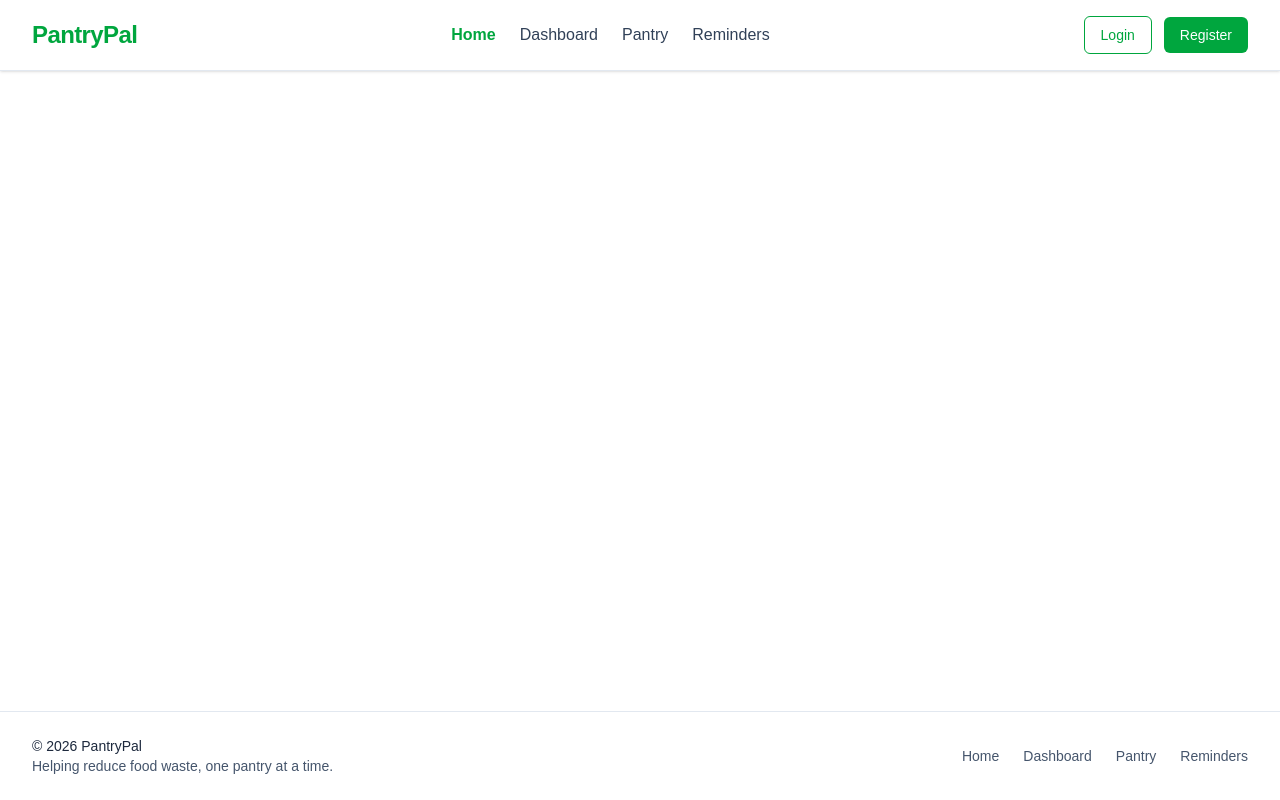
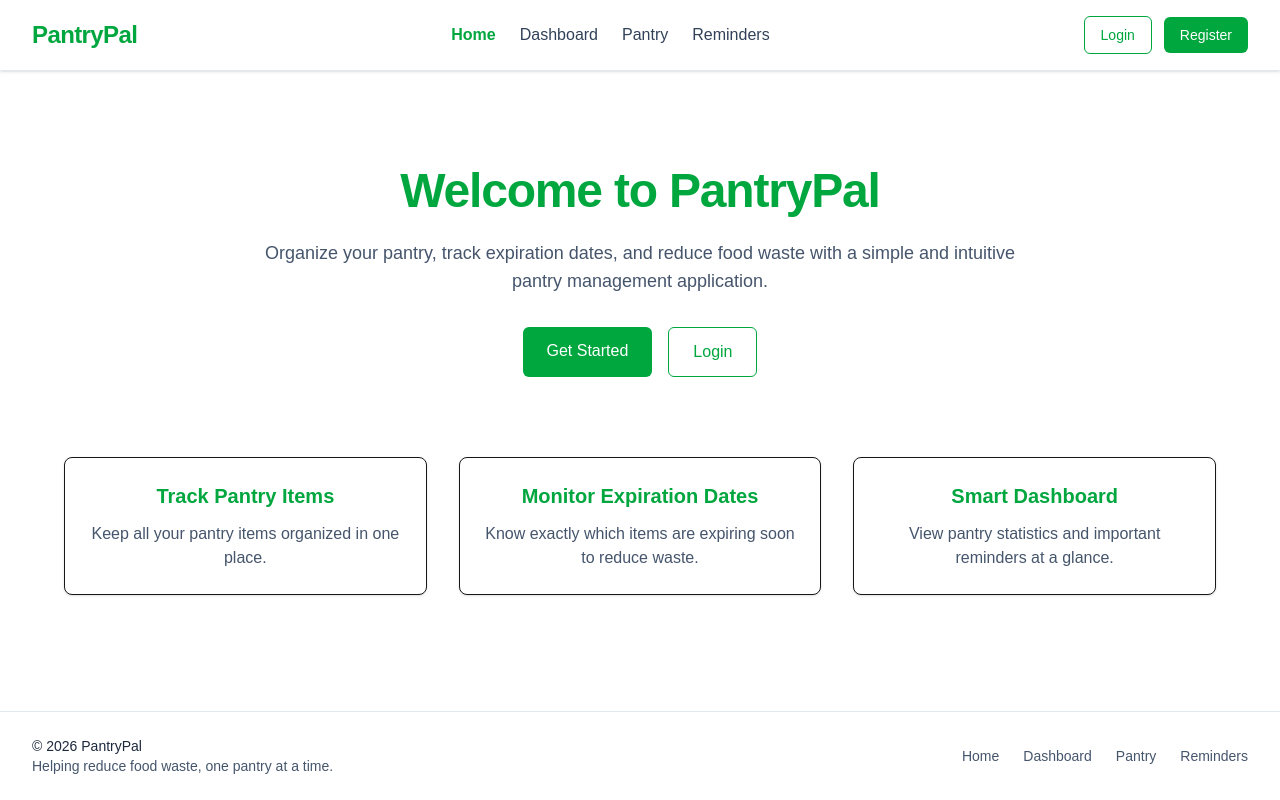
Before and after one commit to JohnTala/pantrypal, a Next.js app: page / in a window 1280 px wide. Built offline with nearby package versions, Linux system fonts and the light colour scheme.

Commit message:
feat: add loading state with skeleton UI

```diff
--- a/app/layout.tsx
+++ b/app/layout.tsx
@@ -1,20 +1,17 @@
+// app/layout.tsx
+
 import type { Metadata } from "next";
-import { Geist, Geist_Mono } from "next/font/google";
 import "./globals.css";
-
-const geistSans = Geist({
-  variable: "--font-geist-sans",
-  subsets: ["latin"],
-});
-
-const geistMono = Geist_Mono({
-  variable: "--font-geist-mono",
-  subsets: ["latin"],
-});
+import Navbar from "@/components/Navbar";
+import Footer from "@/components/Footer";
 
 export const metadata: Metadata = {
-  title: "Create Next App",
-  description: "Generated by create next app",
+  title: {
+    default: "PantryPal",
+    template: "%s | PantryPal",
+  },
+  description:
+    "PantryPal helps households organize pantry items, track expiration dates, and reduce food waste.",
 };
 
 export default function RootLayout({
@@ -23,11 +20,18 @@ export default function RootLayout({
   children: React.ReactNode;
 }>) {
   return (
-    <html
-      lang="en"
-      className={`${geistSans.variable} ${geistMono.variable} h-full antialiased`}
-    >
-      <body className="min-h-full flex flex-col">{children}</body>
+    <html lang="en">
+      <body className="min-h-screen bg-slate-50 text-slate-900">
+        <div className="flex min-h-screen flex-col">
+          <Navbar />
+
+          <main className="mx-auto w-full max-w-7xl flex-1 px-4 py-8 sm:px-6 lg:px-8">
+            {children}
+          </main>
+
+          <Footer />
+        </div>
+      </body>
     </html>
   );
 }
--- /dev/null
+++ b/app/loading.tsx
@@ -0,0 +1,35 @@
+// app/loading.tsx
+
+export default function Loading() {
+  return (
+    <main className="mx-auto flex min-h-[70vh] w-full max-w-7xl flex-col px-4 py-8">
+      {/* Hero Skeleton */}
+      <div className="mb-12 animate-pulse">
+        <div className="mb-4 h-10 w-72 rounded-md bg-green-200" />
+        <div className="mb-2 h-4 w-full max-w-2xl rounded bg-slate-200" />
+        <div className="h-4 w-2/3 rounded bg-slate-200" />
+      </div>
+
+      {/* Feature Cards */}
+      <div className="grid gap-6 md:grid-cols-3">
+        {[1, 2, 3].map((card) => (
+          <div
+            key={card}
+            className="rounded-xl border border-slate-200 bg-white p-6 shadow-sm"
+          >
+            <div className="mb-4 h-6 w-1/2 animate-pulse rounded bg-green-200" />
+            <div className="mb-2 h-4 animate-pulse rounded bg-slate-200" />
+            <div className="mb-2 h-4 animate-pulse rounded bg-slate-200" />
+            <div className="h-4 w-3/4 animate-pulse rounded bg-slate-200" />
+          </div>
+        ))}
+      </div>
+
+      {/* Button Skeletons */}
+      <div className="mt-12 flex flex-col gap-4 sm:flex-row">
+        <div className="h-12 w-40 animate-pulse rounded-lg bg-green-300" />
+        <div className="h-12 w-40 animate-pulse rounded-lg bg-slate-300" />
+      </div>
+    </main>
+  );
+}
--- a/app/page.tsx
+++ b/app/page.tsx
@@ -1,37 +1,68 @@
+// app/page.tsx
 
+import Link from "next/link";
 
-import type { Metadata } from "next";
-import "./globals.css";
-import Navbar from "@/components/Navbar";
-import Footer from "@/components/Footer";
+export default async function HomePage() {
+   // Simulate a 2-second server delay
+  await new Promise((resolve) => setTimeout(resolve, 2000));
+  return (
+    <section className="flex flex-col items-center justify-center py-16 text-center">
+      <div className="max-w-3xl">
+        <h1 className="mb-6 text-5xl font-bold tracking-tight text-green-600">
+          Welcome to PantryPal
+        </h1>
 
-export const metadata: Metadata = {
-  title: {
-    default: "PantryPal",
-    template: "%s | PantryPal",
-  },
-  description:
-    "PantryPal helps households organize pantry items, track expiration dates, and reduce food waste.",
-};
+        <p className="mb-8 text-lg text-slate-600">
+          Organize your pantry, track expiration dates, and reduce food waste
+          with a simple and intuitive pantry management application.
+        </p>
 
-export default function RootLayout({
-  children,
-}: Readonly<{
-  children: React.ReactNode;
-}>) {
-  return (
-    <html lang="en">
-      <body className="min-h-screen bg-slate-50 text-slate-900">
-        <div className="flex min-h-screen flex-col">
-          <Navbar />
+        <div className="flex flex-col justify-center gap-4 sm:flex-row">
+          <Link
+            href="/register"
+            className="rounded-md bg-green-600 px-6 py-3 font-medium text-white transition hover:bg-green-700"
+          >
+            Get Started
+          </Link>
 
-          <main className="mx-auto w-full max-w-7xl flex-1 px-4 py-8 sm:px-6 lg:px-8">
-            {children}
-          </main>
+          <Link
+            href="/login"
+            className="rounded-md border border-green-600 px-6 py-3 font-medium text-green-600 transition hover:bg-green-50"
+          >
+            Login
+          </Link>
+        </div>
+      </div>
 
-          <Footer />
+      {/* Features */}
+      <div className="mt-20 grid w-full max-w-6xl gap-8 md:grid-cols-3">
+        <div className="rounded-lg border bg-white p-6 shadow-sm">
+          <h2 className="mb-3 text-xl font-semibold text-green-600">
+            Track Pantry Items
+          </h2>
+          <p className="text-slate-600">
+            Keep all your pantry items organized in one place.
+          </p>
         </div>
-      </body>
-    </html>
+
+        <div className="rounded-lg border bg-white p-6 shadow-sm">
+          <h2 className="mb-3 text-xl font-semibold text-green-600">
+            Monitor Expiration Dates
+          </h2>
+          <p className="text-slate-600">
+            Know exactly which items are expiring soon to reduce waste.
+          </p>
+        </div>
+
+        <div className="rounded-lg border bg-white p-6 shadow-sm">
+          <h2 className="mb-3 text-xl font-semibold text-green-600">
+            Smart Dashboard
+          </h2>
+          <p className="text-slate-600">
+            View pantry statistics and important reminders at a glance.
+          </p>
+        </div>
+      </div>
+    </section>
   );
 }
```
